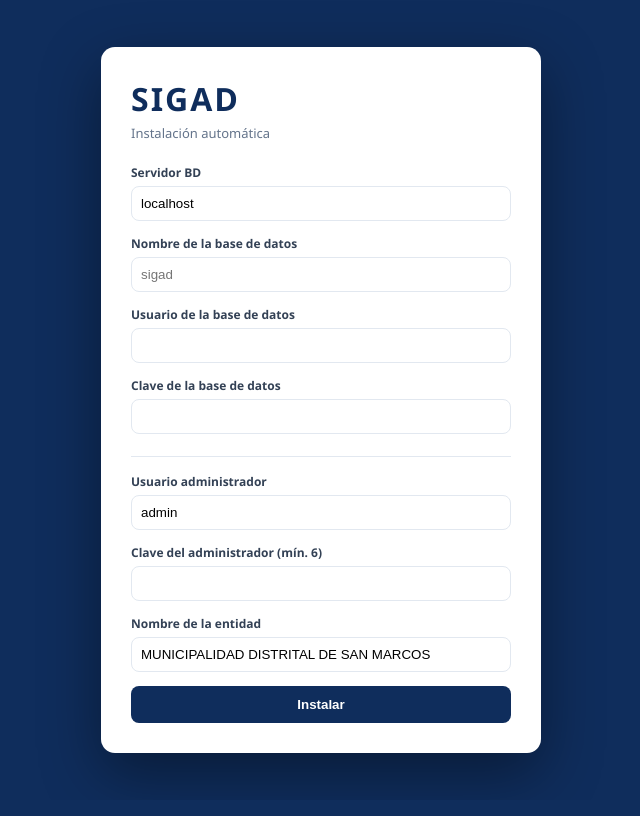
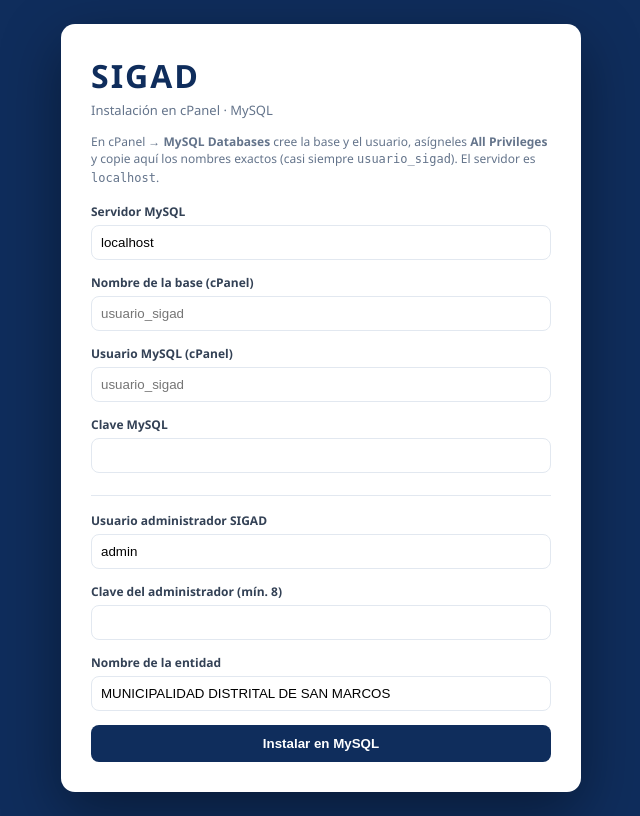
Before and after one commit to jsanchezlagu/SIGAD---Sistema-de-Gesti-n-de-Archivo-Digital, a PHP site: page /install.php in a window 1280 px wide. Shown: the whole page, without its empty margins (319-959 px from the left). Before the commit the page ends 786 px from the top, so only its background shows below. Run offline with PHP 8.4, Linux system fonts and the light colour scheme.

Commit message:
Listo para cPanel: instalador MySQL y paquete de subida
El instalador usa una BD ya creada en MySQL Databases (típico en
hosting compartido), PHP 8.1 y pdo_mysql. Incluye .user.ini para
subidas de 400 MB y la guía COMO-SUBIR-CPANEL.txt.

Co-authored-by: Jefferson San. La. <jsanchezlagu@users.noreply.github.com>

```diff
--- a/install.php
+++ b/install.php
@@ -1,65 +1,103 @@
 <?php
 /**
- * Instalador automatico de SIGAD PHP.
- * Uso: sube todos los archivos, abre /sigad/install.php, llena el formulario.
- * Elimina este archivo despues de instalar por seguridad.
+ * Instalador SIGAD para cPanel + MySQL.
+ * 1) Cree la BD y el usuario en cPanel → MySQL Databases (All Privileges).
+ * 2) Suba los archivos y abra /install.php
+ * 3) ELIMINE este archivo al terminar.
  */
-$base = __DIR__;   // install.php esta en la raiz del proyecto (igual que index.php)
+$base = __DIR__;
 $configFile = $base . '/config/config.php';
+$lockFile   = $base . '/config/instalado.lock';
 $error = '';
 $done  = false;
-
-// Bloqueo anti-reinstalación: una vez instalado se crea config/instalado.lock.
-// Mientras exista, install.php NO vuelve a ejecutar (evita que un atacante
-// reescriba config.php o resetee el administrador). Lo ideal es ELIMINAR
-// install.php tras instalar; el lock es una segunda barrera.
-$lockFile = $base . '/config/instalado.lock';
 $yaInstalado = is_file($lockFile);
 
-if ($_SERVER['REQUEST_METHOD'] === 'POST' && $yaInstalado) {
-    $error = 'El sistema ya está instalado. Por seguridad ELIMINE install.php del servidor. '
-           . 'Para reinstalar de forma intencional, borre primero el archivo config/instalado.lock.';
-} elseif ($_SERVER['REQUEST_METHOD'] === 'POST') {
-    $host = trim($_POST['db_host'] ?? 'localhost');
-    $name = trim($_POST['db_name'] ?? '');
-    $user = trim($_POST['db_user'] ?? '');
-    $pass = $_POST['db_pass'] ?? '';
-    $adm  = trim($_POST['admin_user'] ?? 'superadmin');
-    $admPass = $_POST['admin_pass'] ?? '';
-    $ent   = trim($_POST['entidad'] ?? 'MUNICIPALIDAD DISTRITAL DE SAN MARCOS');
+$phpOk = version_compare(PHP_VERSION, '8.1.0', '>=');
+$pdoOk = extension_loaded('pdo_mysql');
 
-    if (!$name || !$user || !$adm || strlen($admPass) < 6) {
-        $error = 'Complete nombre BD, usuario BD, usuario admin y una clave de al menos 6 caracteres.';
+function sigad_ident(string $s, string $campo): string {
+    $s = trim($s);
+    if ($s === '' || !preg_match('/^[A-Za-z0-9._-]+$/', $s)) {
+        throw new InvalidArgumentException("El campo $campo contiene caracteres no permitidos.");
+    }
+    return $s;
+}
+
+function sigad_ejecutar_sql(PDO $pdo, string $raw): void {
+    $raw = preg_replace('/^\s*CREATE\s+DATABASE[^;]*;/im', '', $raw) ?? $raw;
+    $raw = preg_replace('/^\s*USE\s+`?[\w-]+`?\s*;/im', '', $raw) ?? $raw;
+    $pdo->exec('SET FOREIGN_KEY_CHECKS=0');
+    $current = '';
+    foreach (explode("\n", $raw) as $line) {
+        $line = trim($line);
+        if ($line === '' || str_starts_with($line, '--')) continue;
+        $line = preg_replace('/\s--.*$/', '', $line) ?? $line;
+        $line = rtrim($line);
+        if ($line === '') continue;
+        $current .= $line . "\n";
+        if (str_ends_with($line, ';')) {
+            $sql = trim($current);
+            if ($sql !== '') $pdo->exec($sql);
+            $current = '';
+        }
+    }
+    $pdo->exec('SET FOREIGN_KEY_CHECKS=1');
+}
+
+$method = $_SERVER['REQUEST_METHOD'] ?? 'GET';
+
+if ($method === 'POST' && $yaInstalado) {
+    $error = 'El sistema ya está instalado. Elimine install.php del servidor.';
+} elseif ($method === 'POST') {
+    if (!$phpOk) {
+        $error = 'Se requiere PHP 8.1 o superior. En cPanel use MultiPHP Manager.';
+    } elseif (!$pdoOk) {
+        $error = 'Falta la extensión pdo_mysql. Actívela en MultiPHP INI / Select PHP Extensions.';
     } else {
         try {
-            $pdo = new PDO("mysql:host=$host;charset=utf8mb4", $user, $pass, [
-                PDO::ATTR_ERRMODE => PDO::ERRMODE_EXCEPTION]);
-            // crear BD si no existe
-            $pdo->exec("CREATE DATABASE IF NOT EXISTS `$name` CHARACTER SET utf8mb4 COLLATE utf8mb4_unicode_ci");
-            $pdo->exec("USE `$name`");
+            $host = sigad_ident($_POST['db_host'] ?? 'localhost', 'servidor BD');
+            $name = sigad_ident($_POST['db_name'] ?? '', 'nombre de la BD');
+            $user = sigad_ident($_POST['db_user'] ?? '', 'usuario de la BD');
+            $pass = (string)($_POST['db_pass'] ?? '');
+            $adm  = trim((string)($_POST['admin_user'] ?? 'admin'));
+            $admPass = (string)($_POST['admin_pass'] ?? '');
+            $ent  = trim((string)($_POST['entidad'] ?? 'MUNICIPALIDAD DISTRITAL DE SAN MARCOS'));
 
-            // importar esquema (quitando CREATE DATABASE / USE del sql original)
-            $raw = file_get_contents($base . '/db/sigad.sql');
-            $raw = preg_replace('/CREATE DATABASE[^;]*;/i', '', $raw);
-            $raw = preg_replace('/USE\s+\w+;/i', '', $raw);
-            // ejecutar statement por statement (PDO no acepta multi-query directo)
-            $pdo->exec("SET FOREIGN_KEY_CHECKS=0");
-            $current = '';
-            foreach (explode("\n", $raw) as $line) {
-                $line = trim($line);
-                if ($line === '' || strpos($line, '--') === 0) continue; // salta comentarios
-                $current .= $line . "\n";
-                if (substr($line, -1) === ';') {   // fin de statement
-                    $current = trim($current);
-                    if ($current !== '') $pdo->exec($current);
-                    $current = '';
+            if ($adm === '' || strlen($admPass) < 8) {
+                throw new InvalidArgumentException('El administrador necesita usuario y una clave de al menos 8 caracteres.');
+            }
+            if (!is_dir($base . '/config') || !is_writable($base . '/config')) {
+                throw new RuntimeException('La carpeta config/ no tiene permiso de escritura (chmod 755).');
+            }
+
+            $opts = [
+                PDO::ATTR_ERRMODE            => PDO::ERRMODE_EXCEPTION,
+                PDO::ATTR_DEFAULT_FETCH_MODE => PDO::FETCH_ASSOC,
+            ];
+            try {
+                $pdo = new PDO("mysql:host={$host};dbname={$name};charset=utf8mb4", $user, $pass, $opts);
+            } catch (PDOException $e) {
+                $pdo = new PDO("mysql:host={$host};charset=utf8mb4", $user, $pass, $opts);
+                try {
+                    $pdo->exec("CREATE DATABASE IF NOT EXISTS `{$name}` CHARACTER SET utf8mb4 COLLATE utf8mb4_unicode_ci");
+                    $pdo->exec("USE `{$name}`");
+                } catch (Throwable $e2) {
+                    throw new RuntimeException(
+                        'No se pudo abrir la base de datos. En cPanel cree primero la BD y el usuario en «MySQL Databases», '
+                        . 'asígneles All Privileges, y use los nombres exactos (suelen ser usuario_sigad). Detalle: '
+                        . $e->getMessage()
+                    );
                 }
             }
-            $pdo->exec("SET FOREIGN_KEY_CHECKS=1");
 
-            // crear administrador con la clave elegida
+            $sqlFile = $base . '/db/sigad.sql';
+            if (!is_readable($sqlFile)) {
+                throw new RuntimeException('No se encontró db/sigad.sql. Suba la carpeta db/ completa.');
+            }
+            sigad_ejecutar_sql($pdo, (string)file_get_contents($sqlFile));
+
             $hash = password_hash($admPass, PASSWORD_DEFAULT);
-            $chk = $pdo->prepare("SELECT id FROM usuarios WHERE username=?");
+            $chk = $pdo->prepare('SELECT id FROM usuarios WHERE username=?');
             $chk->execute([$adm]);
             if ($chk->fetch()) {
                 $pdo->prepare("UPDATE usuarios SET password=?, rol='ADMIN', activo=1 WHERE username=?")
@@ -70,9 +108,6 @@ if ($_SERVER['REQUEST_METHOD'] === 'POST' && $yaInstalado) {
                     ->execute([$adm, $hash]);
             }
 
-            // escribir config.php (SOLO credenciales/constantes: toda la lógica
-            // de seguridad vive en includes/comun.php, así el sitio instalado
-            // queda igual de endurecido que el del repositorio)
             $tpl  = "<?php\n";
             $tpl .= "define('DB_HOST',     " . var_export($host, true) . ");\n";
             $tpl .= "define('DB_NAME',     " . var_export($name, true) . ");\n";
@@ -85,59 +120,75 @@ if ($_SERVER['REQUEST_METHOD'] === 'POST' && $yaInstalado) {
             $tpl .= "define('RUTA_UPLOADS', RUTA_BASE . '/uploads');\n";
             $tpl .= "define('URL_UPLOADS', 'uploads');\n\n";
             $tpl .= "require_once RUTA_BASE . '/includes/comun.php';\n";
-            file_put_contents($configFile, $tpl);
+            if (file_put_contents($configFile, $tpl) === false) {
+                throw new RuntimeException('No se pudo escribir config/config.php.');
+            }
 
-            // permisos de uploads
-            @chmod($base . '/uploads', 0755);
+            $up = $base . '/uploads';
+            if (!is_dir($up)) mkdir($up, 0755, true);
+            @chmod($up, 0755);
 
-            // Crear el lock anti-reinstalación
-            @file_put_contents($lockFile, date('c') . " · instalado por " . ($adm ?: 'admin') . "\n");
+            file_put_contents($lockFile, date('c') . " · instalado por " . $adm . "\n");
             $done = true;
         } catch (Throwable $e) {
-            $error = 'Error: ' . $e->getMessage();
+            $error = $e->getMessage();
         }
     }
 }
 ?>
 <!DOCTYPE html><html lang="es"><head><meta charset="utf-8">
-<title>SIGAD · Instalador</title>
+<meta name="viewport" content="width=device-width,initial-scale=1">
+<title>SIGAD · Instalador cPanel</title>
 <link rel="stylesheet" href="css/estilos.css"></head>
-<body style="background:#0f2d5c;display:flex;align-items:center;justify-content:center;min-height:100vh">
-<div style="background:#fff;border-radius:14px;padding:30px;width:440px;box-shadow:0 20px 60px rgba(0,0,0,.4)">
+<body style="background:#0f2d5c;display:flex;align-items:center;justify-content:center;min-height:100vh;padding:24px">
+<div style="background:#fff;border-radius:14px;padding:30px;width:520px;max-width:100%;box-shadow:0 20px 60px rgba(0,0,0,.4)">
   <h1 style="color:#0f2d5c;margin:0 0 4px;letter-spacing:2px">SIGAD</h1>
-  <p style="color:#64748b;margin:0 0 18px;font-size:13px">Instalación automática</p>
+  <p style="color:#64748b;margin:0 0 14px;font-size:13px">Instalación en cPanel · MySQL</p>
+
+  <p class="ayuda">En cPanel → <b>MySQL Databases</b> cree la base y el usuario, asígneles <b>All Privileges</b> y copie aquí los nombres exactos (casi siempre <code>usuario_sigad</code>). El servidor es <code>localhost</code>.</p>
+
+  <?php if (!$phpOk): ?>
+    <div style="background:#fee2e2;color:#991b1b;padding:9px;border-radius:7px;font-size:13px;margin-bottom:12px">
+      PHP <?= htmlspecialchars(PHP_VERSION) ?> detectado. Cambie a <b>PHP 8.1+</b> en MultiPHP Manager.
+    </div>
+  <?php endif; ?>
+  <?php if (!$pdoOk): ?>
+    <div style="background:#fee2e2;color:#991b1b;padding:9px;border-radius:7px;font-size:13px;margin-bottom:12px">
+      Falta <b>pdo_mysql</b>. Actívelo en Select PHP Extensions.
+    </div>
+  <?php endif; ?>
+
   <?php if ($yaInstalado && !$done): ?>
     <div style="background:#fef9c3;color:#854d0e;border:1px solid #fde047;padding:12px;border-radius:8px;font-size:13px;margin-bottom:12px">
-      <b>El sistema ya está instalado.</b><br>
-      Por seguridad, <b>elimine <code>install.php</code></b> del servidor.
-      Para reinstalar de forma intencional, borre primero <code>config/instalado.lock</code>.
+      <b>El sistema ya está instalado.</b> Elimine <code>install.php</code> del servidor.
     </div>
   <?php endif; ?>
   <?php if ($done): ?>
     <div class="banner" style="background:#dcfce7;color:#15803d;border:1px solid #86efac;padding:12px;border-radius:8px">
-      ¡Instalado correctamente! <b>Elimine install.php</b> por seguridad.
+      Instalado. <b>Elimine install.php</b> ahora (Administrador de archivos → Delete).
+      En MultiPHP INI Editor deje <code>upload_max_filesize=400M</code> y <code>post_max_size=410M</code>.
     </div>
     <a class="btn" href="index.php" style="display:block;text-align:center;margin-top:16px;
        background:#0f2d5c;color:#fff;padding:11px;border-radius:8px;text-decoration:none;font-weight:700">Ir al login</a>
-  <?php else: ?>
+  <?php elseif (!$yaInstalado): ?>
     <?php if ($error): ?><div style="background:#fee2e2;color:#991b1b;padding:9px;border-radius:7px;font-size:13px;margin-bottom:12px"><?= htmlspecialchars($error) ?></div><?php endif; ?>
-    <form method="post">
-      <label style="font-size:12px;font-weight:600;color:#334155">Servidor BD</label>
-      <input name="db_host" value="localhost" style="width:100%;padding:9px;border:1px solid #e2e8f0;border-radius:8px;margin:4px 0 10px">
-      <label style="font-size:12px;font-weight:600;color:#334155">Nombre de la base de datos</label>
-      <input name="db_name" placeholder="sigad" style="width:100%;padding:9px;border:1px solid #e2e8f0;border-radius:8px;margin:4px 0 10px">
-      <label style="font-size:12px;font-weight:600;color:#334155">Usuario de la base de datos</label>
-      <input name="db_user" style="width:100%;padding:9px;border:1px solid #e2e8f0;border-radius:8px;margin:4px 0 10px">
-      <label style="font-size:12px;font-weight:600;color:#334155">Clave de la base de datos</label>
+    <form method="post" autocomplete="off">
+      <label style="font-size:12px;font-weight:600;color:#334155">Servidor MySQL</label>
+      <input name="db_host" value="localhost" required style="width:100%;padding:9px;border:1px solid #e2e8f0;border-radius:8px;margin:4px 0 10px">
+      <label style="font-size:12px;font-weight:600;color:#334155">Nombre de la base (cPanel)</label>
+      <input name="db_name" placeholder="usuario_sigad" required style="width:100%;padding:9px;border:1px solid #e2e8f0;border-radius:8px;margin:4px 0 10px">
+      <label style="font-size:12px;font-weight:600;color:#334155">Usuario MySQL (cPanel)</label>
+      <input name="db_user" placeholder="usuario_sigad" required style="width:100%;padding:9px;border:1px solid #e2e8f0;border-radius:8px;margin:4px 0 10px">
+      <label style="font-size:12px;font-weight:600;color:#334155">Clave MySQL</label>
       <input name="db_pass" type="password" style="width:100%;padding:9px;border:1px solid #e2e8f0;border-radius:8px;margin:4px 0 10px">
       <hr style="border:0;border-top:1px solid #e2e8f0;margin:12px 0">
-      <label style="font-size:12px;font-weight:600;color:#334155">Usuario administrador</label>
-      <input name="admin_user" value="admin" style="width:100%;padding:9px;border:1px solid #e2e8f0;border-radius:8px;margin:4px 0 10px">
-      <label style="font-size:12px;font-weight:600;color:#334155">Clave del administrador (mín. 6)</label>
-      <input name="admin_pass" type="password" style="width:100%;padding:9px;border:1px solid #e2e8f0;border-radius:8px;margin:4px 0 10px">
+      <label style="font-size:12px;font-weight:600;color:#334155">Usuario administrador SIGAD</label>
+      <input name="admin_user" value="admin" required style="width:100%;padding:9px;border:1px solid #e2e8f0;border-radius:8px;margin:4px 0 10px">
+      <label style="font-size:12px;font-weight:600;color:#334155">Clave del administrador (mín. 8)</label>
+      <input name="admin_pass" type="password" required minlength="8" style="width:100%;padding:9px;border:1px solid #e2e8f0;border-radius:8px;margin:4px 0 10px">
       <label style="font-size:12px;font-weight:600;color:#334155">Nombre de la entidad</label>
       <input name="entidad" value="MUNICIPALIDAD DISTRITAL DE SAN MARCOS" style="width:100%;padding:9px;border:1px solid #e2e8f0;border-radius:8px;margin:4px 0 14px">
-      <button type="submit" style="width:100%;padding:11px;border:0;border-radius:8px;background:#0f2d5c;color:#fff;font-weight:700;cursor:pointer">Instalar</button>
+      <button type="submit" style="width:100%;padding:11px;border:0;border-radius:8px;background:#0f2d5c;color:#fff;font-weight:700;cursor:pointer">Instalar en MySQL</button>
     </form>
   <?php endif; ?>
 </div></body></html>
```
Also changed, not shown: COMO-SUBIR-CPANEL.txt (added, +49 -0 lines), db/sigad.sql (+17 -18 lines), .htaccess, .user.ini (added), 1 other file.
